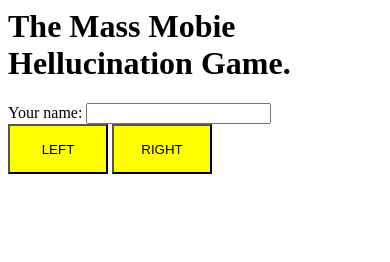
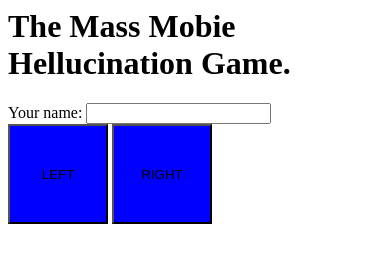
Before and after one commit to allanmboyle/MassMobileHallucination, a plain HTML site: page index.html in a window 390 px wide. Drawn offline with nearby package versions, Linux system fonts and the light colour scheme; no server answers.

Commit message:
added styles to the mobile client.

```diff
--- a/index.html
+++ b/index.html
@@ -17,13 +17,19 @@
 		}
 	</script>
 	<style>
-		.
+		.bigbutton {
+			width: 100px;
+			height: 100px;
+			background-color: blue;
+		}
 	</style>
 </head>
 <body>
 	<h1>The Mass Mobie Hellucination Game.</h1>
 	Your name: <input type=text onchange="changeName()" id=username /> <br/>
-	<input type=button style="width: 100px; height: 50px; background-color: yellow" value="LEFT" onclick="left()" />
-	<input type=button style="width: 100px; height: 50px; background-color: yellow" value="RIGHT" onclick="right()" />
+	<span>
+		<input type=button class=bigbutton value="LEFT" onclick="left()" />
+		<input type=button class=bigbutton value="RIGHT" onclick="right()" />
+	</span>
 </body>
 </html>
```
